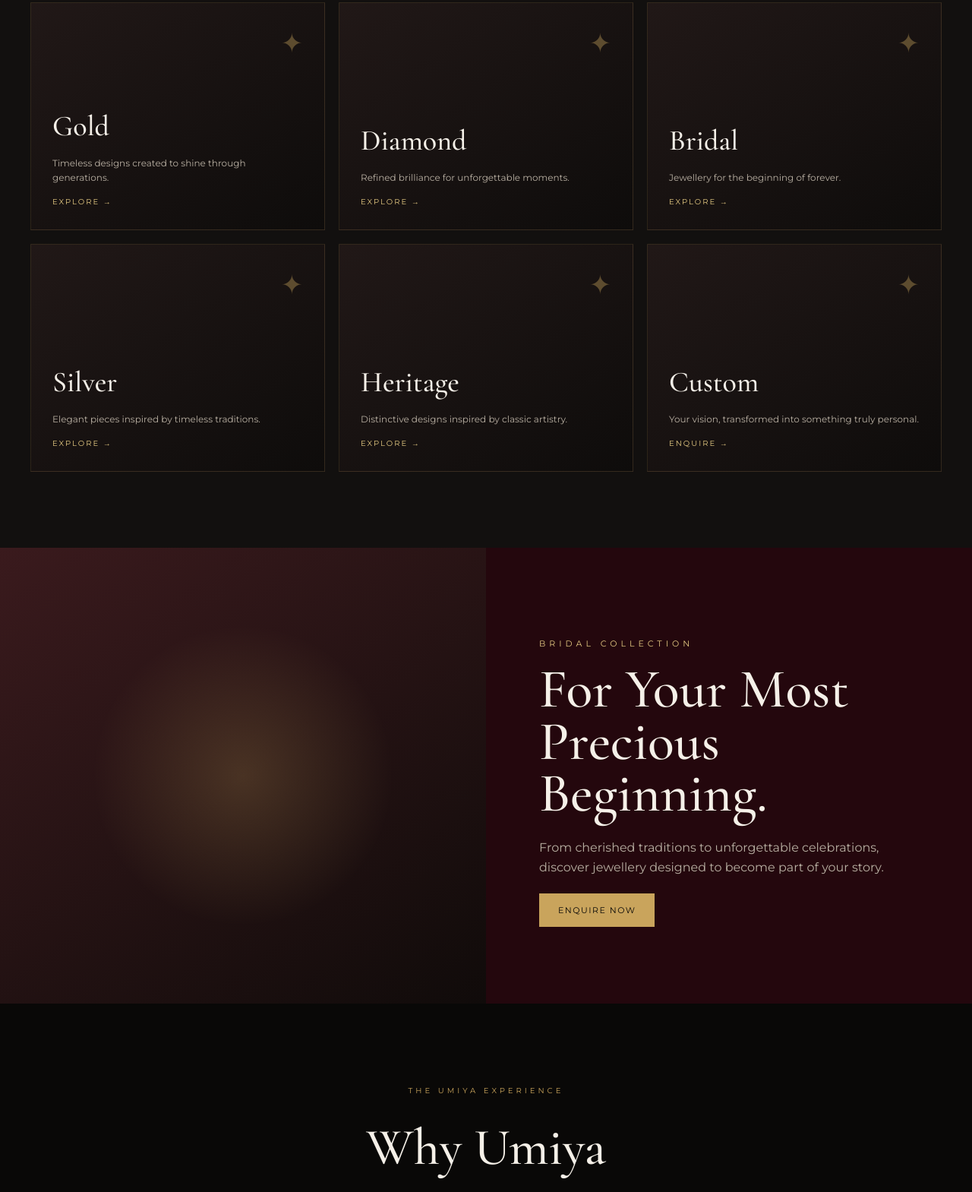
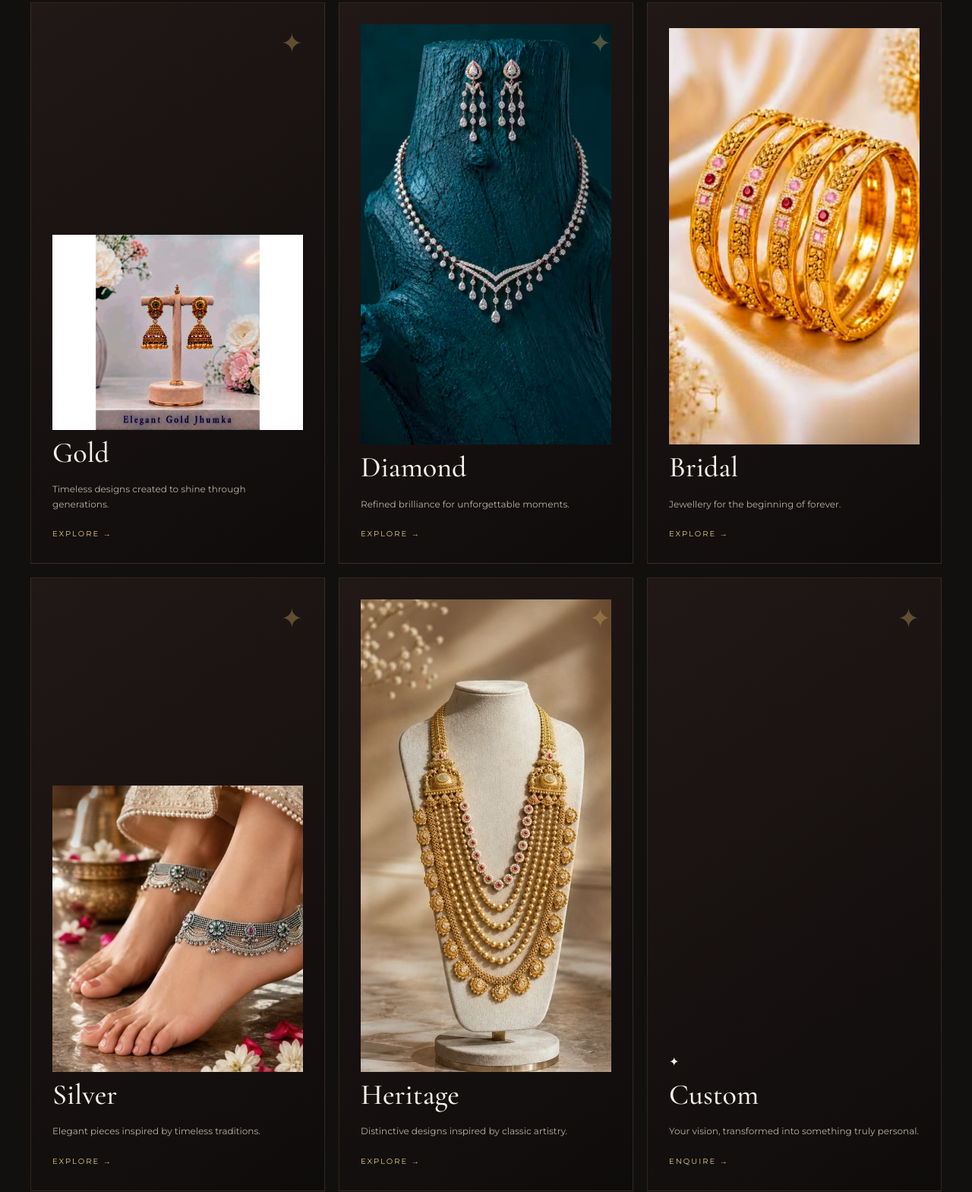
Before and after one commit to dharmikjoshi2903-dot/umiya-jewellers, a plain HTML site: page index.html in a window 1280 px wide. Shown: the part 1961-3530 px from the top of the page at 76% size. Drawn offline with nearby package versions, Linux system fonts and the light colour scheme.

Commit message:
Add collection images

```diff
--- a/index.html
+++ b/index.html
@@ -760,45 +760,95 @@ background-repeat: no-repeat;
           </p>
 
         </div>
-
-
 <div class="collection-grid">
 
+  <!-- GOLD -->
   <div class="collection-card">
+    <img
+      src="assets/gold/39_gold_jhumka_display.jpg"
+      alt="Gold Jewellery - Umiya Jewellers"
+      loading="lazy"
+    >
+    <div class="collection-overlay">
       <h3>Gold</h3>
       <p>Timeless designs created to shine through generations.</p>
       <a href="#contact">EXPLORE →</a>
     </div>
+  </div>
 
+
+  <!-- DIAMOND -->
   <div class="collection-card">
+    <img
+      src="assets/diamond/IMG_20260904_170830.jpg"
+      alt="Diamond Jewellery - Umiya Jewellers"
+      loading="lazy"
+    >
+    <div class="collection-overlay">
       <h3>Diamond</h3>
       <p>Refined brilliance for unforgettable moments.</p>
       <a href="#contact">EXPLORE →</a>
     </div>
+  </div>
 
+
+  <!-- BRIDAL -->
   <div class="collection-card">
+    <img
+      src="assets/bridal/IMG_20260904_170814%20(1).jpg"
+      alt="Bridal Jewellery - Umiya Jewellers"
+      loading="lazy"
+    >
+    <div class="collection-overlay">
       <h3>Bridal</h3>
       <p>Jewellery for the beginning of forever.</p>
       <a href="#contact">EXPLORE →</a>
     </div>
+  </div>
 
+
+  <!-- SILVER -->
   <div class="collection-card">
+    <img
+      src="assets/silver/Screenshot_20260904_000745%20(2).jpg"
+      alt="Silver Jewellery - Umiya Jewellers"
+      loading="lazy"
+    >
+    <div class="collection-overlay">
       <h3>Silver</h3>
       <p>Elegant pieces inspired by timeless traditions.</p>
       <a href="#contact">EXPLORE →</a>
     </div>
+  </div>
 
+
+  <!-- HERITAGE -->
   <div class="collection-card">
+    <img
+      src="assets/heritage/Screenshot_20260904_001014%20(1).jpg"
+      alt="Heritage Jewellery - Umiya Jewellers"
+      loading="lazy"
+    >
+    <div class="collection-overlay">
       <h3>Heritage</h3>
       <p>Distinctive designs inspired by classic artistry.</p>
       <a href="#contact">EXPLORE →</a>
     </div>
+  </div>
 
-          <div class="collection-card">
+
+  <!-- CUSTOM -->
+  <div class="collection-card custom-card">
+    <div class="custom-content">
+      <span class="custom-mark">✦</span>
       <h3>Custom</h3>
       <p>Your vision, transformed into something truly personal.</p>
       <a href="#contact">ENQUIRE →</a>
     </div>
+  </div>
+
+</div>
+
 
         </div>
 
```
Lines whose indentation alone changed are shown as unchanged.
